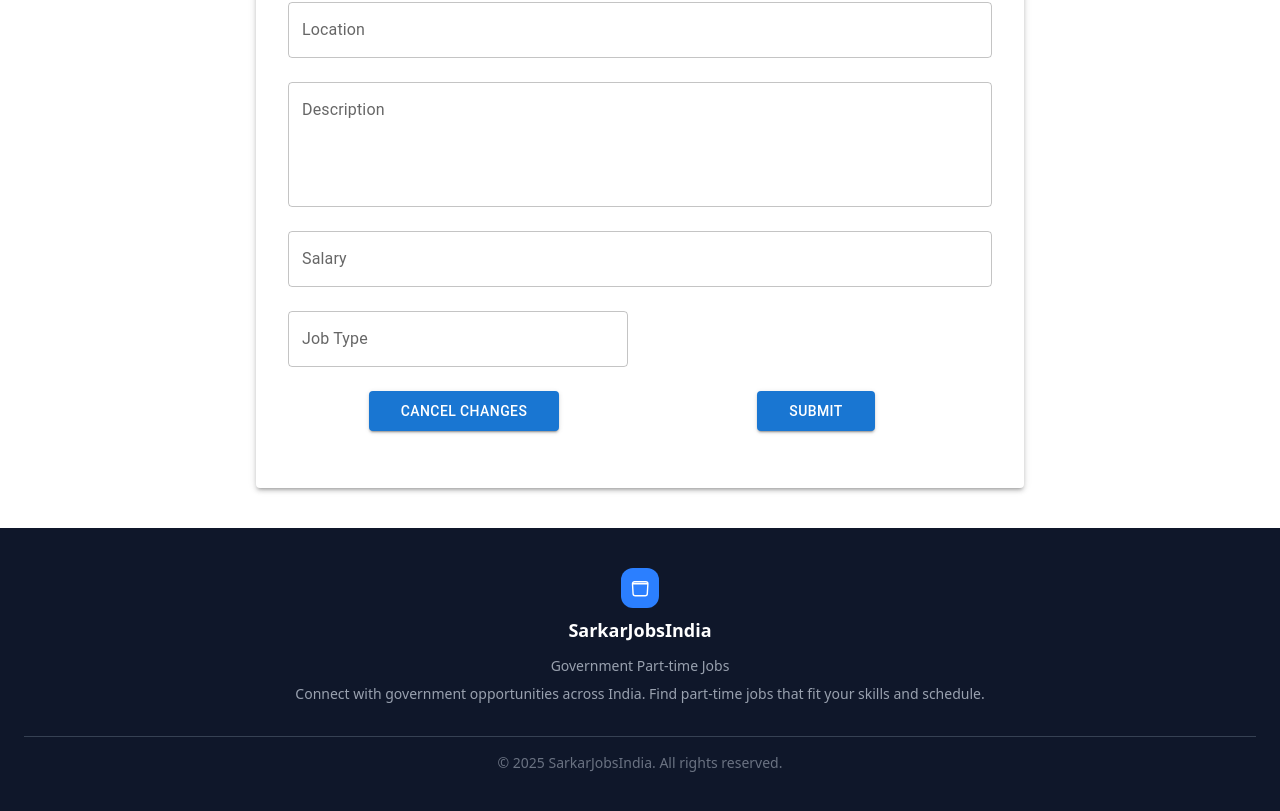
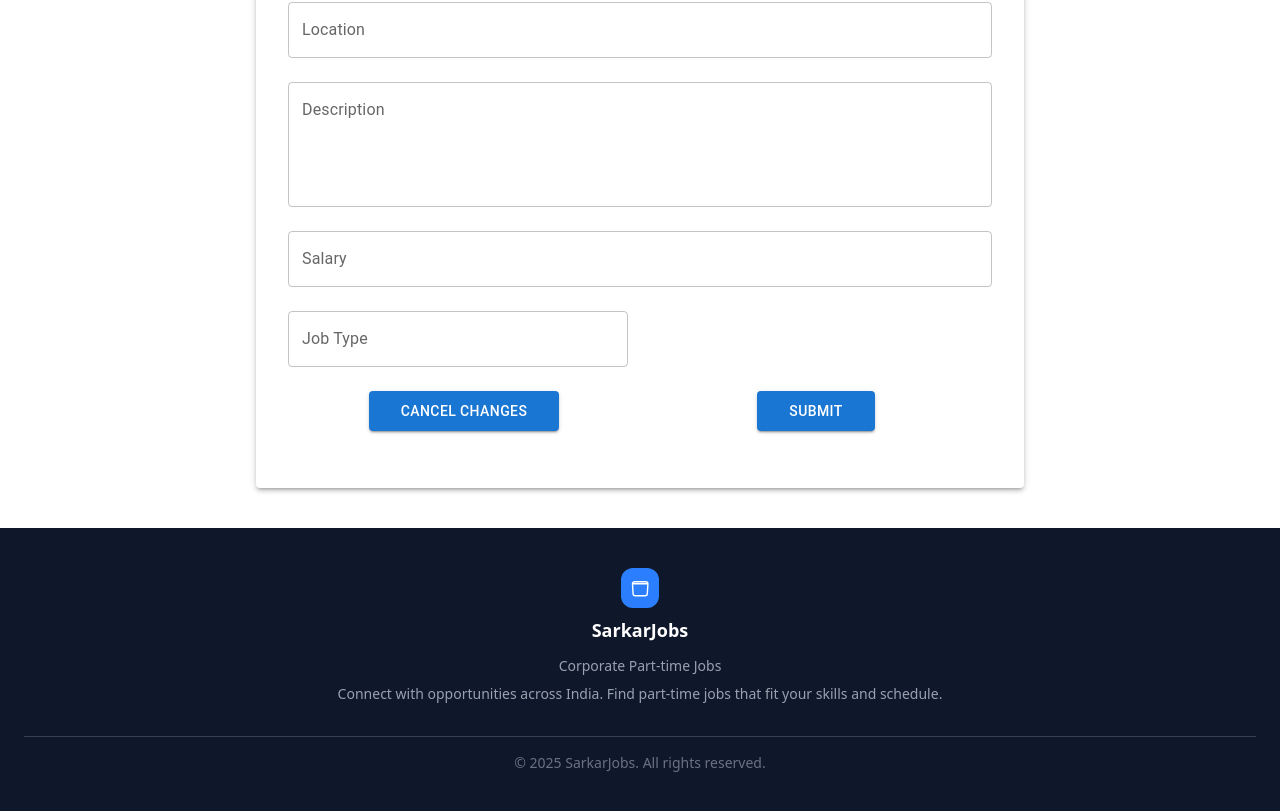
Before and after one commit to AbhinavDevasani/jobWeb, a React (Vite) app in the folder frontend/: page /jobEdit/1 in a window 1280 px wide. Shown: the part 404-1215 px from the top of the page. Built offline with nearby package versions, Linux system fonts and the light colour scheme.

Commit message:
Tenth commit

```diff
--- a/frontend/src/App.jsx
+++ b/frontend/src/App.jsx
@@ -6,7 +6,7 @@ import JobList from './JobListPage/JobList'
 import JobEdit from './JobEditPage/JobEdit'
 import SingleJob from './SingleJobPage/SingleJob'
 import JobHome from './JobHomePage/JobHome'
-
+import ErrorPage from './ErrorPage/ErrorPage'
 function App() {
 
   return (
@@ -19,7 +19,7 @@ function App() {
           <Route path="/" element={<JobHome></JobHome>}></Route>
           <Route path="/jobEdit/:id" element={<JobEdit></JobEdit>}></Route>
           <Route path="/jobs/:id" element={<SingleJob></SingleJob>}></Route>
-
+          <Route path="*" element={<ErrorPage></ErrorPage>}></Route>
       </Routes>
 
     </>
--- /dev/null
+++ b/frontend/src/ErrorPage/ErrorPage.jsx
@@ -0,0 +1,19 @@
+import React from 'react'
+import { useNavigate } from 'react-router'
+
+function ErrorPage() {
+    const navigate=useNavigate()
+    const goToHome=()=>{
+        navigate("/")
+    }
+  return (
+   <div className="bg-[url('https://i.postimg.cc/Qd21yq2D/snow-removal-machine-working-high-ski-slope-snowstorm-454047-2149-1.png')] h-[100vh] w-full bg-cover flex flex-col justify-center items-center">
+
+            <p className="sm:text-[70px] text-white font-[600] text-[40px]">Lost Your Way ?</p>
+            <p className="sm:text-[20px] text-white text-[15px] text-center sm:text-start">we are sorry the page you requested could not be found Please go back to the homepage.</p>
+            <button className="bg-white p-3 mt-5 rounded-md cursor-pointer" onClick={()=>goToHome()}>Go to Home</button>
+    </div>
+  )
+}
+
+export default ErrorPage
--- a/frontend/src/JobEditPage/JobEdit.jsx
+++ b/frontend/src/JobEditPage/JobEdit.jsx
@@ -250,14 +250,14 @@ function JobEdit() {
                     </div>
 
                     <h2 className="text-white font-semibold text-lg">
-                    SarkarJobsIndia
+                    SarkarJobs
                     </h2>
                 </div>
                 <p className="text-sm text-gray-400">
-                    Government Part-time Jobs
+                    Corporate Part-time Jobs
                 </p>
                 <p className="mt-2 text-sm text-gray-400">
-                    Connect with government opportunities across India. Find part-time jobs that fit your skills and schedule.
+                    Connect with  opportunities across India. Find part-time jobs that fit your skills and schedule.
                 </p>
                 </div>
 
@@ -267,7 +267,7 @@ function JobEdit() {
 
             {/* Bottom border */}
             <div className="border-t border-gray-700 mt-8 pt-4 text-center text-sm text-gray-500">
-                © 2025 SarkarJobsIndia. All rights reserved.
+                © 2025 SarkarJobs. All rights reserved.
             </div>
             </footer>
     </div>
--- a/frontend/src/JobFormPage/JobForm.jsx
+++ b/frontend/src/JobFormPage/JobForm.jsx
@@ -20,6 +20,7 @@ function JobForm() {
       company: Yup.string().required("Company name is required"),
       location: Yup.string().required("Location is required"),
       description: Yup.string().required("Job description is required"),
+      jobType:Yup.string().required("Job Type is required")
     }),
     onSubmit: async (values, { resetForm }) => {
       try {
@@ -229,14 +230,14 @@ function JobForm() {
                     </div>
 
                     <h2 className="text-white font-semibold text-lg">
-                    SarkarJobsIndia
+                    SarkarJobs
                     </h2>
                 </div>
                 <p className="text-sm text-gray-400">
-                    Government Part-time Jobs
+                    Corporate Part-time Jobs
                 </p>
                 <p className="mt-2 text-sm text-gray-400">
-                    Connect with government opportunities across India. Find part-time jobs that fit your skills and schedule.
+                    Connect with opportunities across India. Find part-time jobs that fit your skills and schedule.
                 </p>
                 </div>
 
--- a/frontend/src/JobHomePage/JobHome.jsx
+++ b/frontend/src/JobHomePage/JobHome.jsx
@@ -88,7 +88,7 @@ function JobHome() {
                     </h2>
                 </div>
                 <p className="text-sm text-gray-400">
-                    Part-time Jobs
+                    Corporate Part-time Jobs
                 </p>
                 <p className="mt-2 text-sm text-gray-400">
                     Connect with  opportunities across India. Find part-time jobs that fit your skills and schedule.
--- a/frontend/src/JobListPage/JobList.jsx
+++ b/frontend/src/JobListPage/JobList.jsx
@@ -3,14 +3,16 @@ import axios from 'axios'
 import { useNavigate } from 'react-router'
 
 function JobList() {
-  const navigate = useNavigate()
-   const [jobList, setJobList] = useState([])
+    const navigate = useNavigate()
+    const [jobList, setJobList] = useState([])
     const [currentPage, setCurrentPage] = useState(1)
     const [totalPages, setTotalPages] = useState(1)
     const [search, setSearch] = useState("")   // search state
+    const [loading, setLoading] = useState(false)  // loader state
 
   // Fetch jobs whenever currentPage or search changes
   useEffect(() => {
+    setLoading(true)
     const getData = async () => {
       try {
         const response = await axios.get(
@@ -19,7 +21,7 @@ function JobList() {
         const data = await response.data
         setJobList(data.jobs)
         setTotalPages(data.totalPages)
-        console.log(data.jobs)
+        setLoading(false)
       } catch (err) {
         console.log("Error", err)
       }
@@ -94,7 +96,11 @@ function JobList() {
       </div>
 
       {/* Job List */}
-      <div className='flex flex-wrap gap-4 justify-center'>
+      {loading?(
+        <div className="flex justify-center items-center w-full my-10">
+            <div className="animate-spin rounded-full h-12 w-12 border-t-4 border-blue-500"></div>
+        </div>):(
+            <div className='flex flex-wrap gap-4 justify-center'>
         {jobList.map((item,id) => {
           return (
 
@@ -132,7 +138,10 @@ function JobList() {
 
           )
         })}
-      </div>
+            </div>
+        )
+      }
+
 
       {/* Pagination */}
       <div className="flex justify-center gap-4 mt-6">
@@ -147,7 +156,7 @@ function JobList() {
         <button
           disabled={currentPage === totalPages}
           onClick={() => setCurrentPage((prev) => prev + 1)}
-          className="px-4 py-2 bg-blue-500 text-white rounded disabled:opacity-50 cursor-pointer"
+          className="px-4 py-2 bg-blue-500 text-white rounded disabled:opacity-50 "
         >
           Next
         </button>
@@ -178,14 +187,14 @@ function JobList() {
             </div>
 
             <h2 className="text-white font-semibold text-lg">
-              SarkarJobsIndia
+              SarkarJobs
             </h2>
           </div>
           <p className="text-sm text-gray-400">
-            Government Part-time Jobs
+            Corporate Part-time Jobs
           </p>
           <p className="mt-2 text-sm text-gray-400">
-            Connect with government opportunities across India. Find part-time jobs that fit your skills and schedule.
+            Connect with  opportunities across India. Find part-time jobs that fit your skills and schedule.
           </p>
         </div>
 
--- a/frontend/src/SingleJobPage/SingleJob.jsx
+++ b/frontend/src/SingleJobPage/SingleJob.jsx
@@ -211,14 +211,14 @@ function SingleJob() {
                             </div>
 
                             <h2 className="text-white font-semibold text-lg">
-                            SarkarJobsIndia
+                            SarkarJobs
                             </h2>
                         </div>
                         <p className="text-sm text-gray-400">
-                            Government Part-time Jobs
+                            Corporate Part-time Jobs
                         </p>
                         <p className="mt-2 text-sm text-gray-400">
-                            Connect with government opportunities across India. Find part-time jobs that fit your skills and schedule.
+                            Connect with opportunities across India. Find part-time jobs that fit your skills and schedule.
                         </p>
                         </div>
 
```
